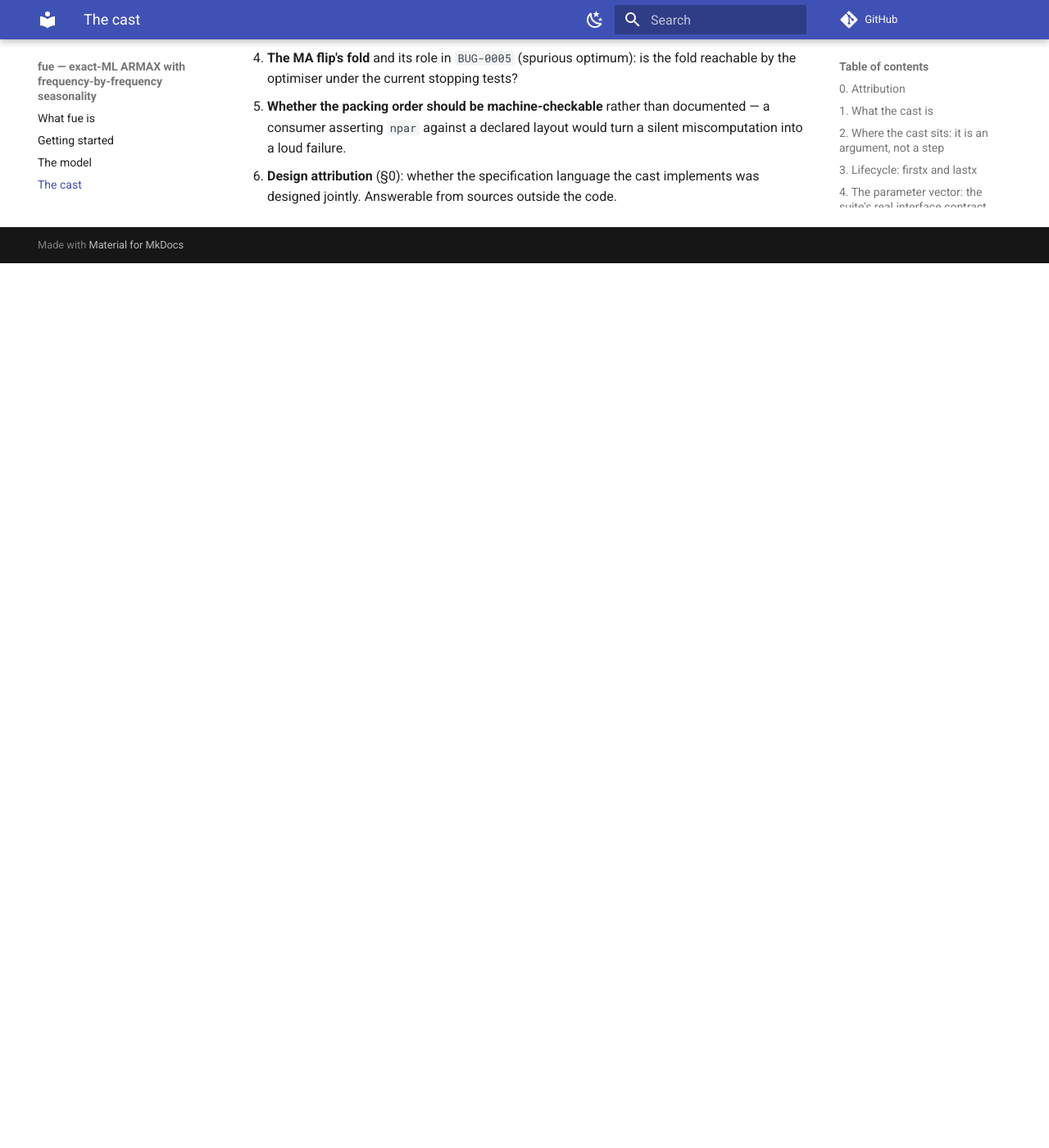
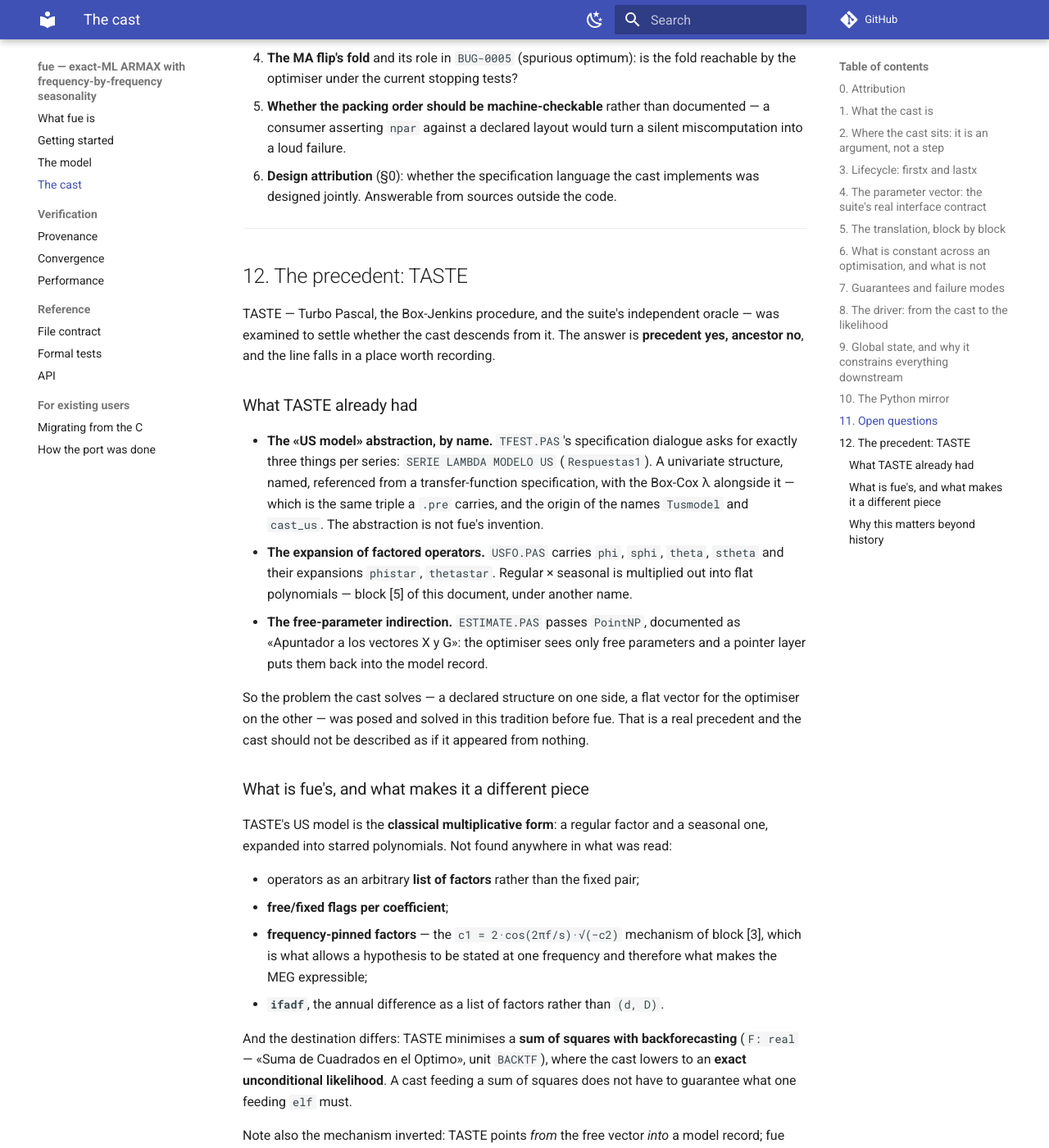
Before and after one commit to davidesg/fue-python, an MkDocs documentation site: the page built from docs/CAST.md, in a window 1280 px wide and 1400 px high, scrolled down 7513 px. Shown: the whole window at 82% size. Built offline with MkDocs 1.6.1 and Material for MkDocs 9.7.7, drawn with Linux system fonts in a browser that asks for light colours; comment, search, counter and statistics services are not loaded; before the commit the page ends 7834 px from its top, so only the background shows below that; some of the changed text lies outside the part shown.

Commit message:
docs(cast): el precedente es TASTE, pero sólo el lenguaje
Revisado TASTE para cerrar la pregunta. Precedente sí, ascendencia no.

Ya estaba en TASTE: la abstracción del «MODELO US» referenciado por nombre
desde una especificación de transferencia, con su LAMBDA al lado -- que es la
terna que lleva un .pre y el origen de los nombres Tusmodel y cast_us; la
expansión de operadores factorizados (phistar, thetastar); y la indirección
de parámetros libres (PointNP).

No está en TASTE, y es lo que hace del cast otra pieza: los operadores como
LISTA de factores en vez del par multiplicativo clásico, las banderas
libre/fijo por coeficiente, los factores clavados en una frecuencia -- que
es lo que hace expresable el MEG -- e ifadf. Y el destino difiere: TASTE
minimiza suma de cuadrados con retropredicción; el cast baja a una
verosimilitud exacta.

El mecanismo además está invertido: TASTE apunta desde el vector libre al
registro del modelo; fue empaqueta en un orden convenido con banderas. De una
derivación esperaríamos el mismo mecanismo trasladado, no el inverso.

Importa más allá de la historia: confirma la independencia de TASTE como
oráculo donde cuenta -- el principio de estimación -- mientras muestra que
el LENGUAJE de especificación sí tiene raíz común. Las dos cosas son
compatibles.

Alcance de la evidencia declarado en el documento: se leyeron el diálogo de
TFEST, la estructura de USFO, la interfaz de ESTIMATE y el procesador de
fórmulas de FUNCION; no las unidades enteras.

Co-Authored-By: Claude Opus 5 <noreply@anthropic.com>

```diff
--- a/docs/CAST.md
+++ b/docs/CAST.md
@@ -322,3 +322,70 @@ speed should get it somewhere other than by rewriting the mirror.**
    a silent miscomputation into a loud failure.
 6. **Design attribution** (§0): whether the specification language the cast
    implements was designed jointly. Answerable from sources outside the code.
+
+---
+
+## 12. The precedent: TASTE
+
+TASTE — Turbo Pascal, the Box-Jenkins procedure, and the suite's independent
+oracle — was examined to settle whether the cast descends from it. The answer is
+**precedent yes, ancestor no**, and the line falls in a place worth recording.
+
+### What TASTE already had
+
+* **The «US model» abstraction, by name.** `TFEST.PAS`'s specification dialogue
+  asks for exactly three things per series: `SERIE  LAMBDA  MODELO US`
+  (`Respuestas1`). A univariate structure, named, referenced from a
+  transfer-function specification, with the Box-Cox λ alongside it — which is the
+  same triple a `.pre` carries, and the origin of the names `Tusmodel` and
+  `cast_us`. The abstraction is not fue's invention.
+* **The expansion of factored operators.** `USFO.PAS` carries `phi`, `sphi`,
+  `theta`, `stheta` and their expansions `phistar`, `thetastar`. Regular × seasonal
+  is multiplied out into flat polynomials — block [5] of this document, under
+  another name.
+* **The free-parameter indirection.** `ESTIMATE.PAS` passes `PointNP`, documented
+  as «Apuntador a los vectores X y G»: the optimiser sees only free parameters and
+  a pointer layer puts them back into the model record.
+
+So the problem the cast solves — a declared structure on one side, a flat vector
+for the optimiser on the other — was posed and solved in this tradition before
+fue. That is a real precedent and the cast should not be described as if it
+appeared from nothing.
+
+### What is fue's, and what makes it a different piece
+
+TASTE's US model is the **classical multiplicative form**: a regular factor and a
+seasonal one, expanded into starred polynomials. Not found anywhere in what was
+read:
+
+* operators as an arbitrary **list of factors** rather than the fixed pair;
+* **free/fixed flags per coefficient**;
+* **frequency-pinned factors** — the `c1 = 2·cos(2πf/s)·√(−c2)` mechanism of
+  block [3], which is what allows a hypothesis to be stated at one frequency and
+  therefore what makes the MEG expressible;
+* **`ifadf`**, the annual difference as a list of factors rather than `(d, D)`.
+
+And the destination differs: TASTE minimises a **sum of squares with
+backforecasting** (`F: real` — «Suma de Cuadrados en el Optimo», unit `BACKTF`),
+where the cast lowers to an **exact unconditional likelihood**. A cast feeding a
+sum of squares does not have to guarantee what one feeding `elf` must.
+
+Note also the mechanism inverted: TASTE points *from* the free vector *into* a
+model record; fue packs *into* a conventional order and carries flags. If one
+derived from the other the natural outcome would be the same mechanism
+transliterated, not its inverse — pointers-into-records being the Pascal idiom and
+ordered packing the C one.
+
+### Why this matters beyond history
+
+TASTE's value to the suite is as the reference that **does not share an
+ancestor**. This review confirms the independence where it counts — the estimation
+principle is different, not a reimplementation — while showing that the
+*specification language* does have shared roots. The two facts are compatible: a
+common vocabulary for saying what a model is, and genuinely independent machinery
+for estimating it.
+
+**Scope of the evidence:** `TFEST.PAS`'s dialogue, `USFO.PAS`'s model structure,
+`ESTIMATE.PAS`'s interface and `FUNCION.PAS`'s formula processor were read; the
+units were not read in full. The absence of frequency-pinned factors is *not found
+in what was read*, not proven absent.
```
